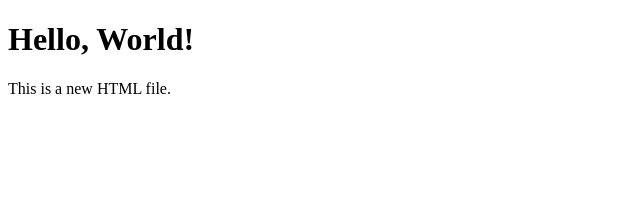
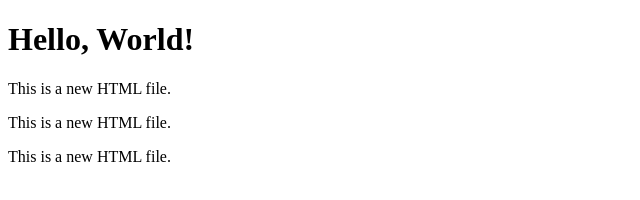
Before and after one commit to s-u-min/test, a plain HTML site: page index.html in a window 1280 px wide. Shown: the whole page, without its empty margins (0-640 px from the left). Drawn offline with Linux system fonts and the light colour scheme.

Commit message:
test Changes
<p>This is a new HTML file.</p>

```diff
--- a/index.html
+++ b/index.html
@@ -8,5 +8,7 @@
 <body>
   <h1>Hello, World!</h1>
   <p>This is a new HTML file.</p>
+  <p>This is a new HTML file.</p>
+  <p>This is a new HTML file.</p>
 </body>
 </html>
```
